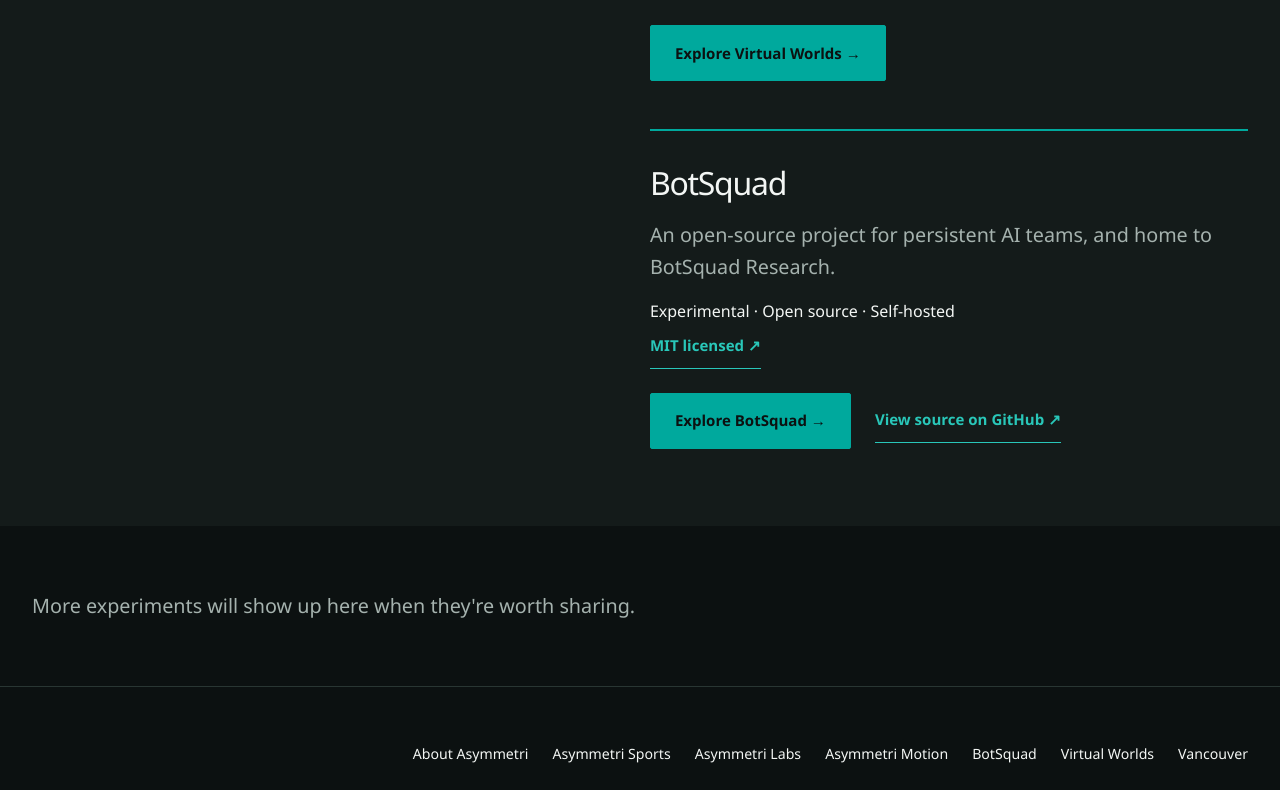
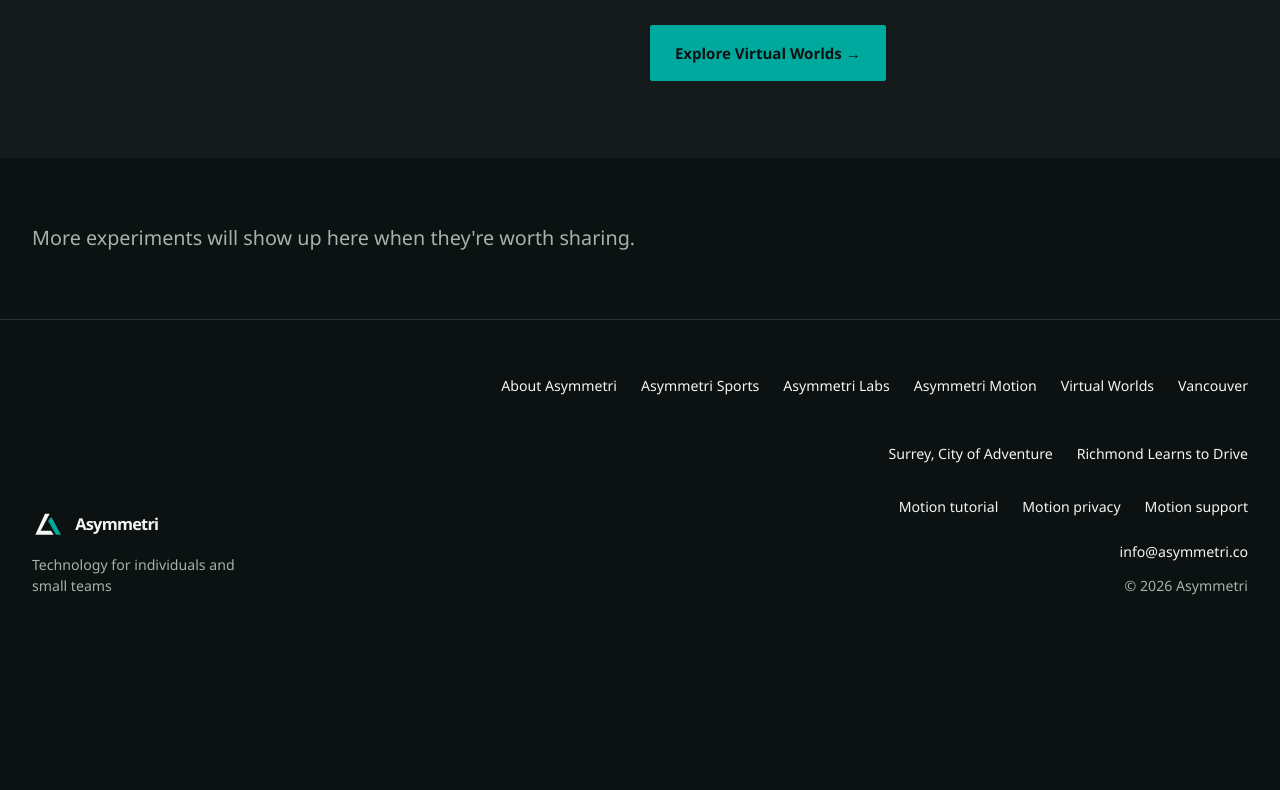
Before and after one commit to eugenelin89/asymmetri, a Next.js app: page /labs in a window 1280 px wide. Shown: the part 870-1660 px from the top of the page. After the commit the page ends 1510 px from the top, so only its background shows below. Built offline with nearby package versions, Linux system fonts and the light colour scheme.

Commit message:
Remove BotSquad from global navigation and Labs index

```diff
--- a/app/labs/page.tsx
+++ b/app/labs/page.tsx
@@ -4,7 +4,13 @@ import { LabsProjectCards } from "@/components/labs-project-cards";
 import { labs } from "@/content/site";
 import { pageMetadata } from "@/lib/metadata";
 
-export const metadata = pageMetadata(labs.metadata, labs.path, "/images/labs-social.png");
+const labsMetadata = pageMetadata(labs.metadata, labs.path);
+
+export const metadata = {
+  ...labsMetadata,
+  openGraph: { ...labsMetadata.openGraph, images: [] },
+  twitter: { ...labs.metadata, card: "summary" as const, images: [] },
+};
 
 export default function LabsPage() {
   return (
--- a/content/site.ts
+++ b/content/site.ts
@@ -228,7 +228,6 @@ export const site = {
       label: "Labs", href: divisions.labs.path,
       children: [
         { label: divisions.labs.name, href: divisions.labs.path },
-        { label: divisions.labs.product.name, href: divisions.labs.product.path },
         { label: gisApps.name, href: gisApps.path },
       ],
     },
@@ -240,7 +239,6 @@ export const site = {
     { label: divisions.sports.name, href: divisions.sports.path },
     { label: divisions.labs.name, href: divisions.labs.path },
     { label: divisions.sports.product.name, href: divisions.sports.product.path },
-    { label: divisions.labs.product.name, href: divisions.labs.product.path },
     { label: gisApps.name, href: gisApps.path },
     { label: vancouver.name, href: vancouver.path },
     { label: surrey.name, href: surrey.path },
@@ -1237,14 +1235,6 @@ const labsProjects: readonly LabsProject[] = [
     status: gisApps.status,
     detail: { label: `Explore ${gisApps.name}`, href: gisApps.path },
   },
-  {
-    name: botsquad.name,
-    description: "An open-source project for persistent AI teams, and home to BotSquad Research.",
-    status: botsquad.status,
-    detail: { label: "Explore BotSquad", href: botsquad.path },
-    source: botsquad.source,
-    license: { label: "MIT licensed", href: botsquad.licenseUrl },
-  },
 ];
 
 export const labs = {
@@ -1252,7 +1242,7 @@ export const labs = {
   metadata: {
     title: "Asymmetri Labs | A Playground for Ideas",
     description:
-      `Asymmetri Labs is our playground for open-source experiments. Explore BotSquad and ${gisApps.name}, including interactive university campuses and cities.`,
+      `Asymmetri Labs is our playground for open-source experiments. Explore ${gisApps.name}, including interactive university campuses and cities.`,
   },
   headline: "A playground for ideas.",
   introduction:
```
Also changed, not shown: 6 other files (tests, documents, lock files or other folders).
